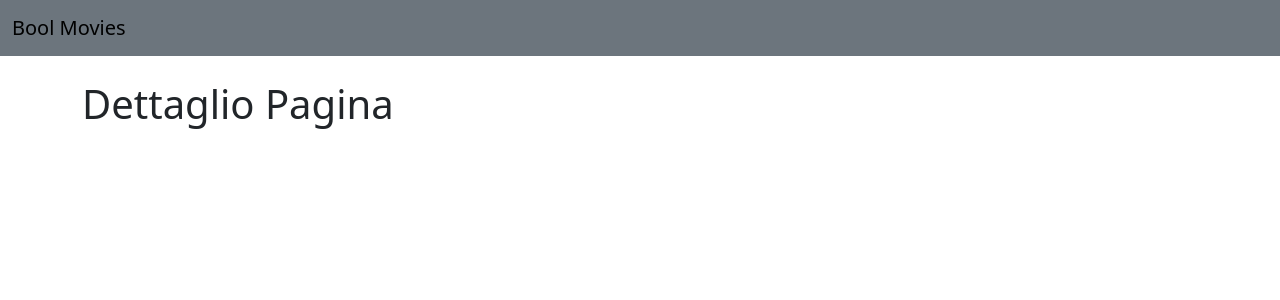
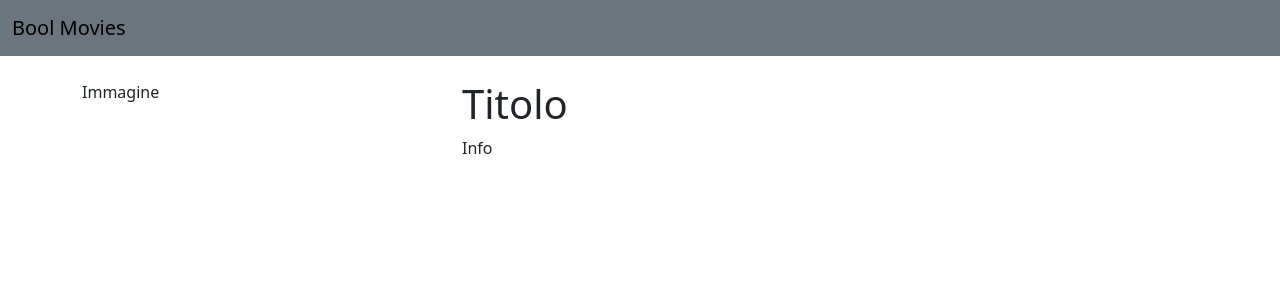
Before and after one commit to Andrea-Sgura/webapp-react, a React (Vite) app: page /movies/1 in a window 1280 px wide. Shown: the top 300 px of the page. Built offline with nearby package versions, Linux system fonts and the light colour scheme.

Commit message:
[UPD] Creata componente Moviepage + importata in app.jsx

```diff
--- a/src/App.jsx
+++ b/src/App.jsx
@@ -1,6 +1,7 @@
 import DefaultLayout from "./layouts/DefaultLayout";
 import { BrowserRouter, Routes, Route } from "react-router-dom";
 import HomePage from "./pages/HomePage";
+import MoviePage from "./pages/MoviePage";
 
 function App() {
   return (
@@ -8,7 +9,7 @@
       <Routes>
         <Route element={<DefaultLayout />}>
           <Route index element={<HomePage />}></Route>
-          <Route path="/movies/:id" element={<h1>Dettaglio Pagina</h1>}></Route>
+          <Route path="/movies/:id" element={<MoviePage />}></Route>
         </Route>
       </Routes>
     </BrowserRouter>
--- /dev/null
+++ b/src/pages/MoviePage.jsx
@@ -0,0 +1,17 @@
+import React from 'react'
+
+const MoviePage = () => {
+    return (
+        <div className="row">
+            <div className="col-12 col-md-6 col-lg-4">
+                Immagine
+            </div>
+            <div className="col-12 col-md-6 col-lg-8">
+                <h1>Titolo</h1>
+                <p>Info</p>
+            </div>
+        </div>
+    )
+}
+
+export default MoviePage
```
